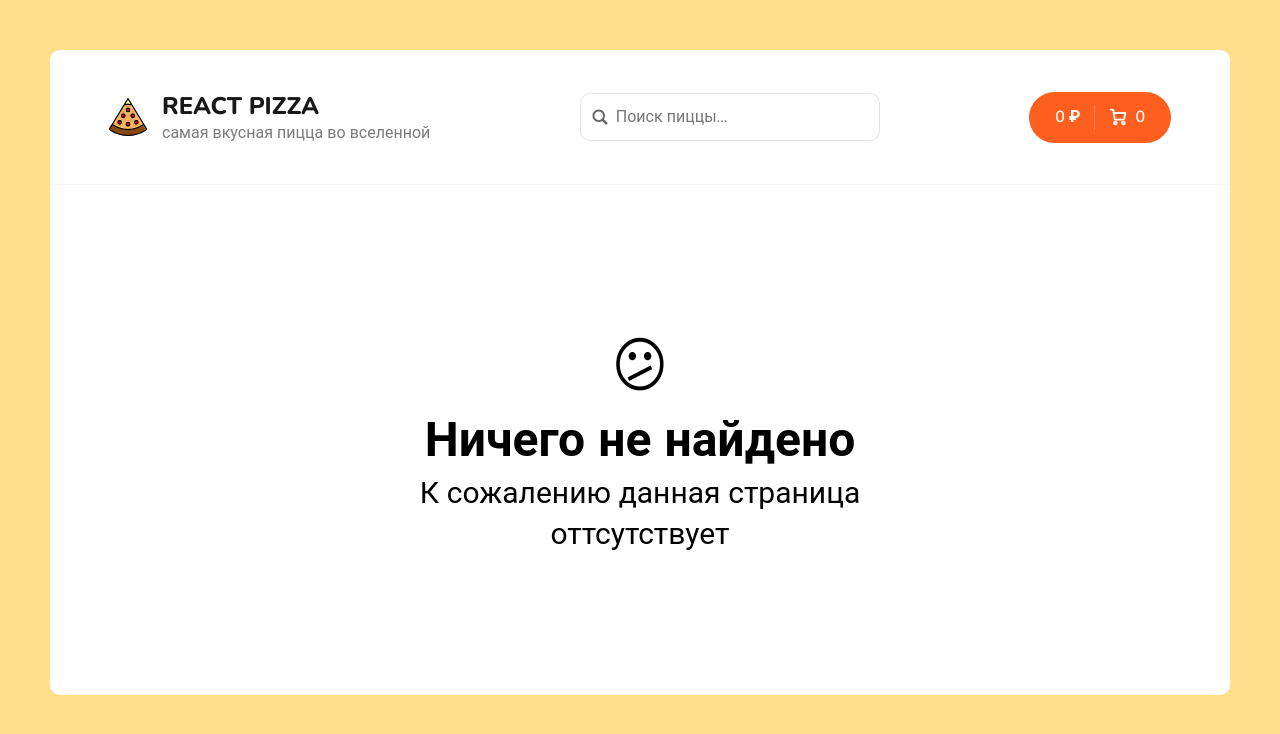
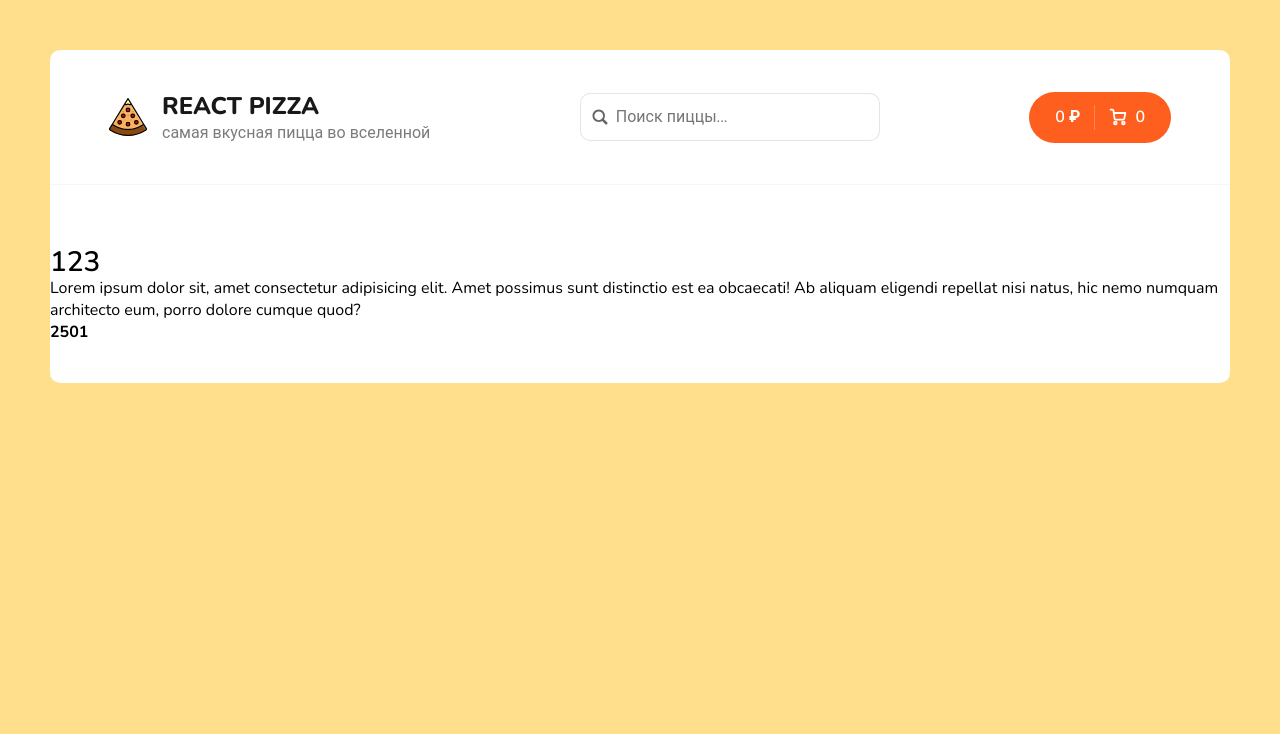
Before and after one commit to Smaneseses/react-curse, a React (Create React App) app: page /pizza/1 in a window 1280 px wide. Shown: the top 734 px of the page. Built offline with nearby package versions, Linux system fonts and the light colour scheme.

Commit message:
19 routes

```diff
--- a/src/App.js
+++ b/src/App.js
@@ -6,6 +6,7 @@ import Header from './components/Header';
 import Home from './pages/Home';
 import Cart from './pages/Cart';
 import NotFound from './pages/NotFound';
+import FullPizza from './pages/fullPizza';
 
 import './scss/app.scss';
 
@@ -16,7 +17,8 @@ function App() {
       <div className="content">
         <Routes>
           <Route path="/" element={<Home />} />
-          <Route path="/Cart" element={<Cart />} />
+          <Route path="/cart" element={<Cart />} />
+          <Route path="/pizza/:id" element={<FullPizza />} />
           <Route path="*" element={<NotFound />} />
         </Routes>
       </div>
--- a/src/components/Header.jsx
+++ b/src/components/Header.jsx
@@ -1,5 +1,5 @@
 import React from 'react';
-import { Link } from 'react-router-dom';
+import { Link, useLocation } from 'react-router-dom';
 import { useSelector } from 'react-redux';
 
 import logoSvg from '../assets/img/pizza-logo.svg';
@@ -8,6 +8,7 @@ import { selectCart } from '../redux/slices/cartSlice';
 
 function Header() {
   const { items, totalPrice } = useSelector(selectCart);
+  const location = useLocation;
 
   const totalCount = items.reduce((sum, item) => sum + item.count, 0);
   return (
@@ -24,6 +25,7 @@ function Header() {
         </Link>
         <Search />
         <div className="header__cart">
+          {location.pathname !== '/cart' && (
             <Link to="/Cart" className="button button--cart">
               <span>{totalPrice} ₽</span>
               <div className="button__delimiter"></div>
@@ -57,6 +59,7 @@ function Header() {
               </svg>
               <span>{totalCount}</span>
             </Link>
+          )}
         </div>
       </div>
     </div>
--- a/src/pages/FullPizza.jsx
+++ b/src/pages/FullPizza.jsx
@@ -12,7 +12,7 @@ function FullPizza() {
         ea obcaecati! Ab aliquam eligendi repellat nisi natus, hic nemo numquam architecto eum,
         porro dolore cumque quod?
       </p>
-      <h4>250</h4>
+      <h4>2501</h4>
     </div>
   );
 }
```
Lines whose indentation alone changed are shown as unchanged.
